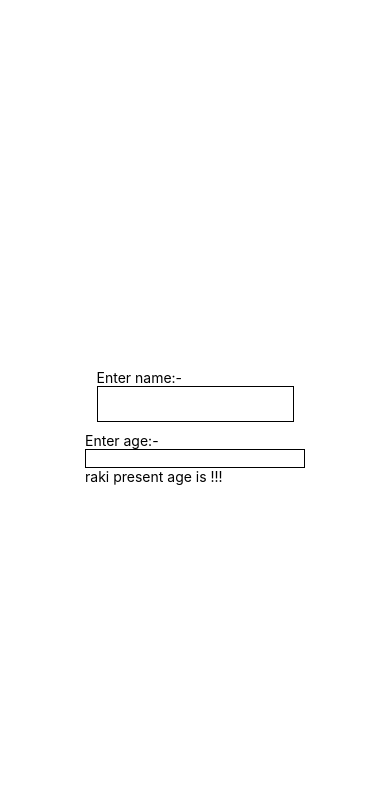
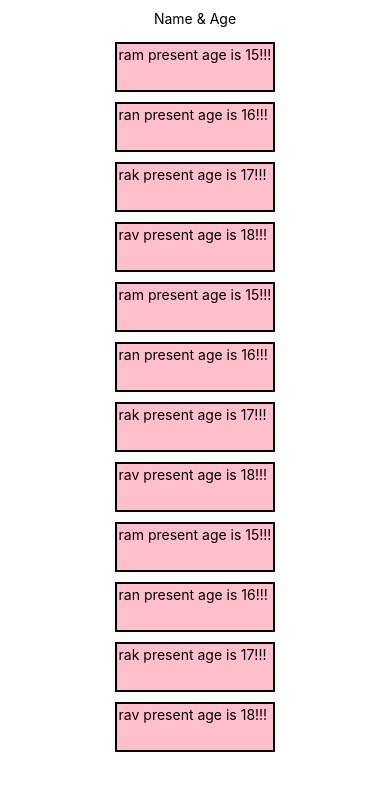
Before and after one commit to rakeshdr543/react-native-tutorial, a React Native app: screen / in a window 390 px wide. Shown: the top 790 px of the page. Built offline with nearby package versions, Linux system fonts and the light colour scheme.

Commit message:
Added scrollable list

```diff
--- a/App.js
+++ b/App.js
@@ -1,22 +1,40 @@
 import { StatusBar } from 'expo-status-bar';
 import React, {useState} from 'react';
-import {Button, StyleSheet, Text, TextInput, View} from 'react-native';
+import {Button, ScrollView, StyleSheet, Text, TextInput, View} from 'react-native';
 
 export default function App() {
-  const [name,setName]=useState('raki')
-  const [age,setAge]=useState()
+ const [people,setPeople]=useState([
+   {name:'ram',age:15},
+   {name:'ran',age:16},
+   {name:'rak',age:17},
+   {name:'rav',age:18},
+     {name:'ram',age:15},
+     {name:'ran',age:16},
+     {name:'rak',age:17},
+     {name:'rav',age:18},
+     {name:'ram',age:15},
+     {name:'ran',age:16},
+     {name:'rak',age:17},
+     {name:'rav',age:18},
+
+ ])
 
   return (
     <View style={styles.container}>
       <View style={styles.header}>
-        <Text>Enter name:-</Text>
-        <TextInput multiline style={styles.input} onChangeText={(v)=>setName(v)}  />
+        <Text>Name & Age</Text>
       </View>
-      <View style={styles.body}>
-        <Text>Enter age:-</Text>
-        <TextInput keyboardType='numeric' style={styles.input} onChangeText={(v)=>setAge(v)}  />
-        <Text>{name} present age is {age}!!!</Text>
-      </View>
+        <ScrollView>
+      {
+        people.map((item)=>{
+         return(
+             <View key={item.age} style={styles.body}>
+               <Text>{item.name} present age is {item.age}!!!</Text>
+             </View>
+         )
+        })
+      }
+        </ScrollView>
     </View>
   );
 }
@@ -31,7 +49,11 @@ const styles = StyleSheet.create({
   header:{
     padding:10
   },
-  input:{
-    borderWidth:1.5
+  body:{
+    padding:1.5,
+      borderWidth:2,
+      backgroundColor: 'pink',
+      height:50,
+      margin:5
   }
 });
```
